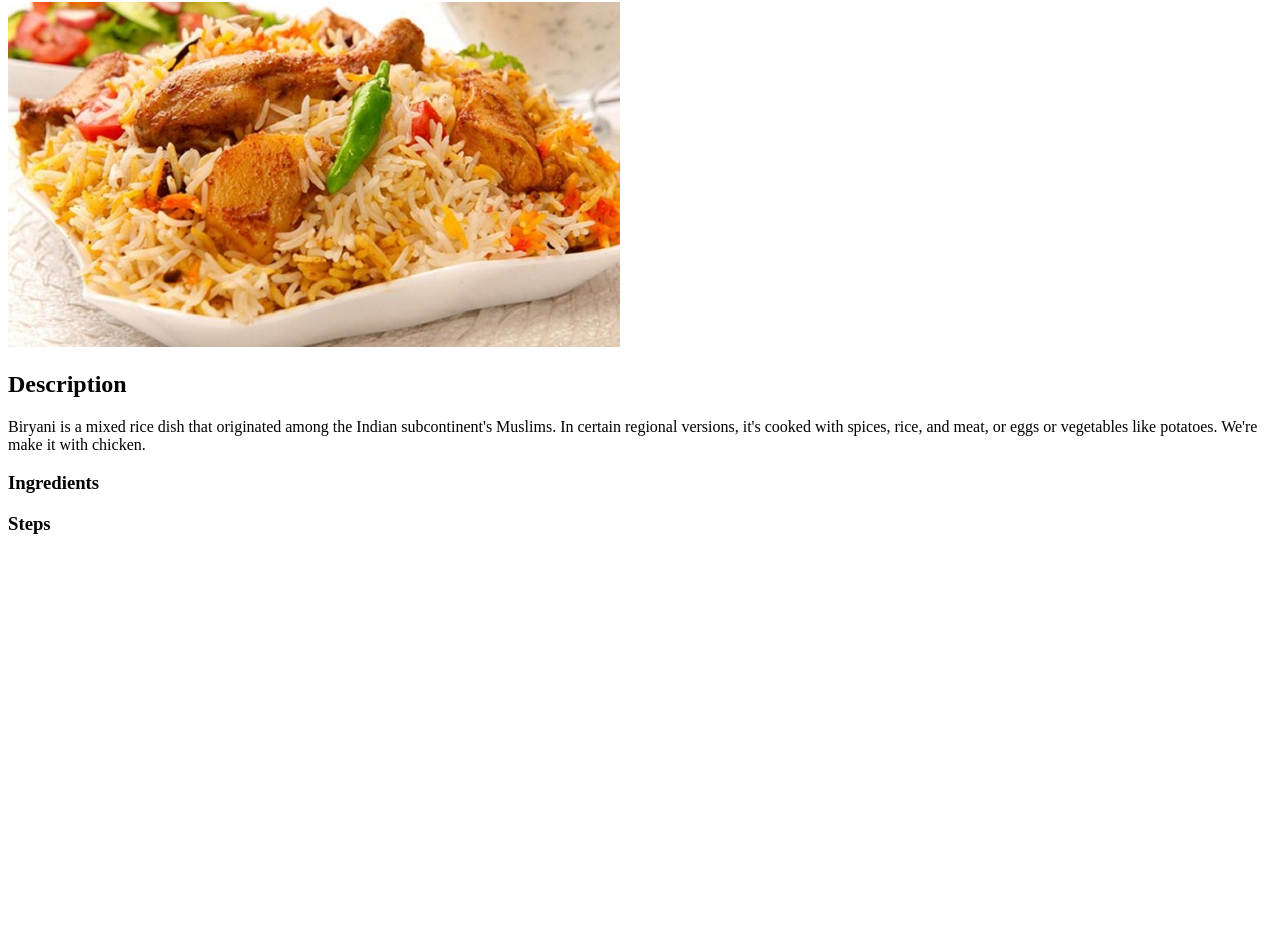
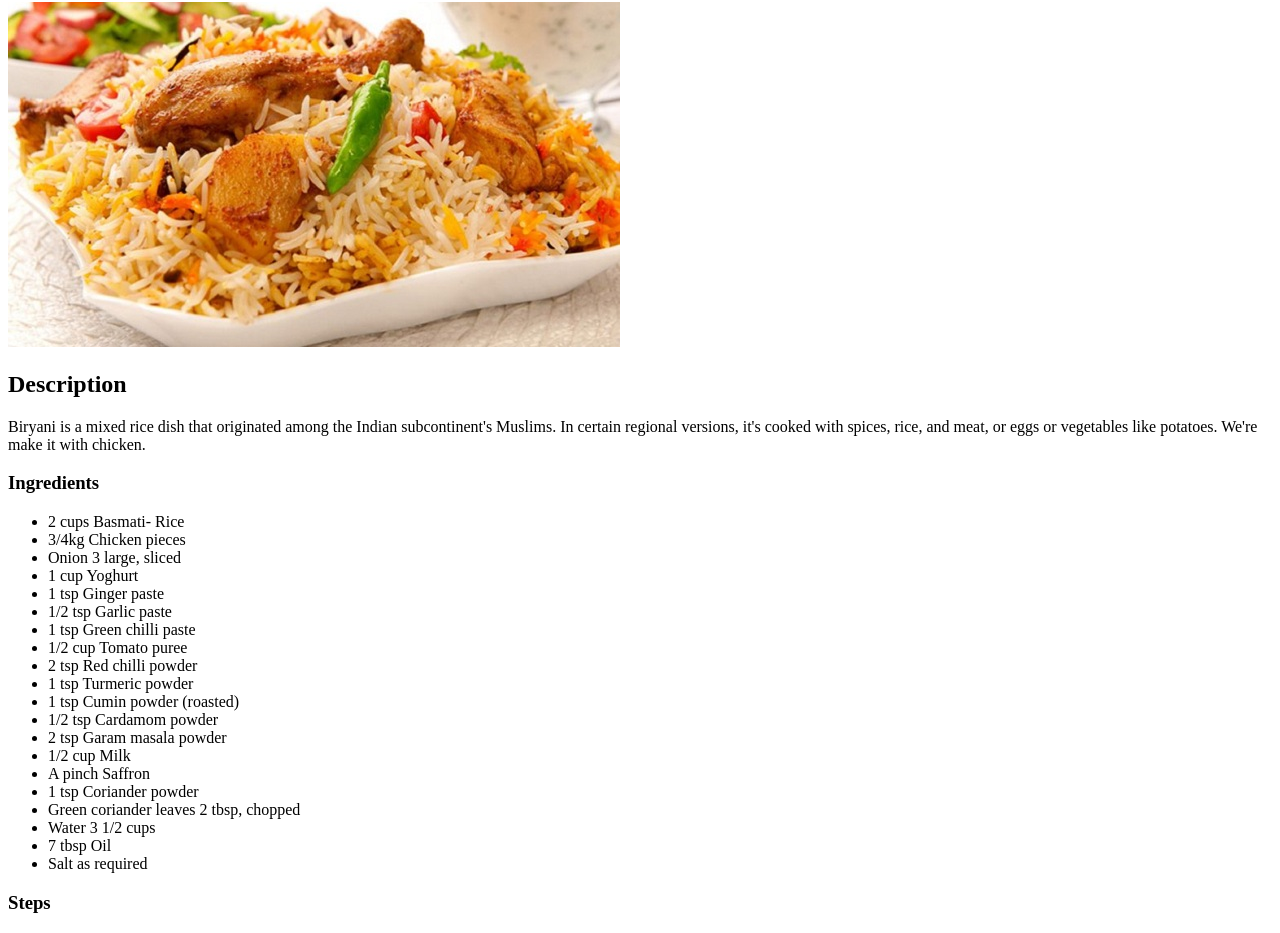
Before and after one commit to emmanuelmoon/odin-recipes, a plain HTML site: page recipes/biryani.html in a window 1280 px wide. Shown: the part 78-1011 px from the top of the page. Before the commit the page ends 800 px from the top, so only its background shows below. Drawn offline with Linux system fonts and the light colour scheme.

Commit message:
Added Ingredients for Chicken Biryani

```diff
--- a/recipes/biryani.html
+++ b/recipes/biryani.html
@@ -16,7 +16,26 @@
         We're make it with chicken.</p>
     <h3>Ingredients</h3>
     <ul>
-
+        <li>2 cups Basmati- Rice</li>
+        <li>3/4kg Chicken pieces</li>
+        <li>Onion 3 large, sliced</li>
+        <li>1 cup Yoghurt</li>
+        <li> 1 tsp Ginger paste</li>
+        <li>1/2 tsp Garlic paste</li>
+        <li>1 tsp Green chilli paste</li>
+        <li>1/2 cup Tomato puree</li>
+        <li>2 tsp Red chilli powder</li>
+        <li>1 tsp Turmeric powder</li>
+        <li>1 tsp Cumin powder (roasted)</li>
+        <li> 1/2 tsp Cardamom powder</li>
+        <li>2 tsp Garam masala powder</li>
+        <li>1/2 cup Milk</li>
+        <li>A pinch Saffron</li>
+        <li>1 tsp Coriander powder</li>
+        <li>Green coriander leaves 2 tbsp, chopped</li>
+        <li>Water 3 1/2 cups</li>
+        <li>7 tbsp Oil</li>
+        <li>Salt as required</li>
     </ul>
     <h3>Steps</h3>
     <ol></ol>
```
